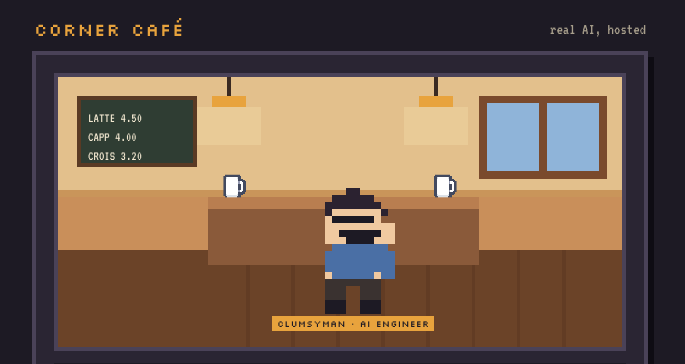
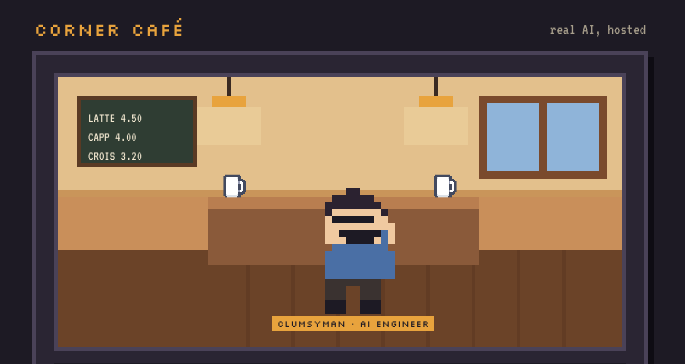
Before and after one commit to a-clumsyman/inference-explainer, a React (Vite) app in the folder cafe/: page / in a window 1280 px wide. Shown: the top 364 px of the page, without its empty margins (300-985 px from the left). Built offline with nearby package versions, Linux system fonts and the light colour scheme.

Commit message:
Maker talks while his bubble is up and waves hello

```diff
--- a/cafe/src/Story.tsx
+++ b/cafe/src/Story.tsx
@@ -35,7 +35,7 @@ export function Story({ startLabel, onStart }: { startLabel: string; onStart: ()
           <image href={mug} x="100" y="26" width="6" height="6" style={{ imageRendering: 'pixelated' }} />
         </svg>
         <div className={still ? 'maker' : 'maker pop'}>
-          <AvatarBox look={MAKER} mood="happy" px={7} label="Clumsyman, the maker of this game" />
+          <AvatarBox look={MAKER} mood="happy" px={7} label="Clumsyman, the maker of this game" pose={n === 0 ? 'wave' : 'idle'} talking />
           <span className="nametag">CLUMSYMAN · AI ENGINEER</span>
         </div>
       </div>
```
